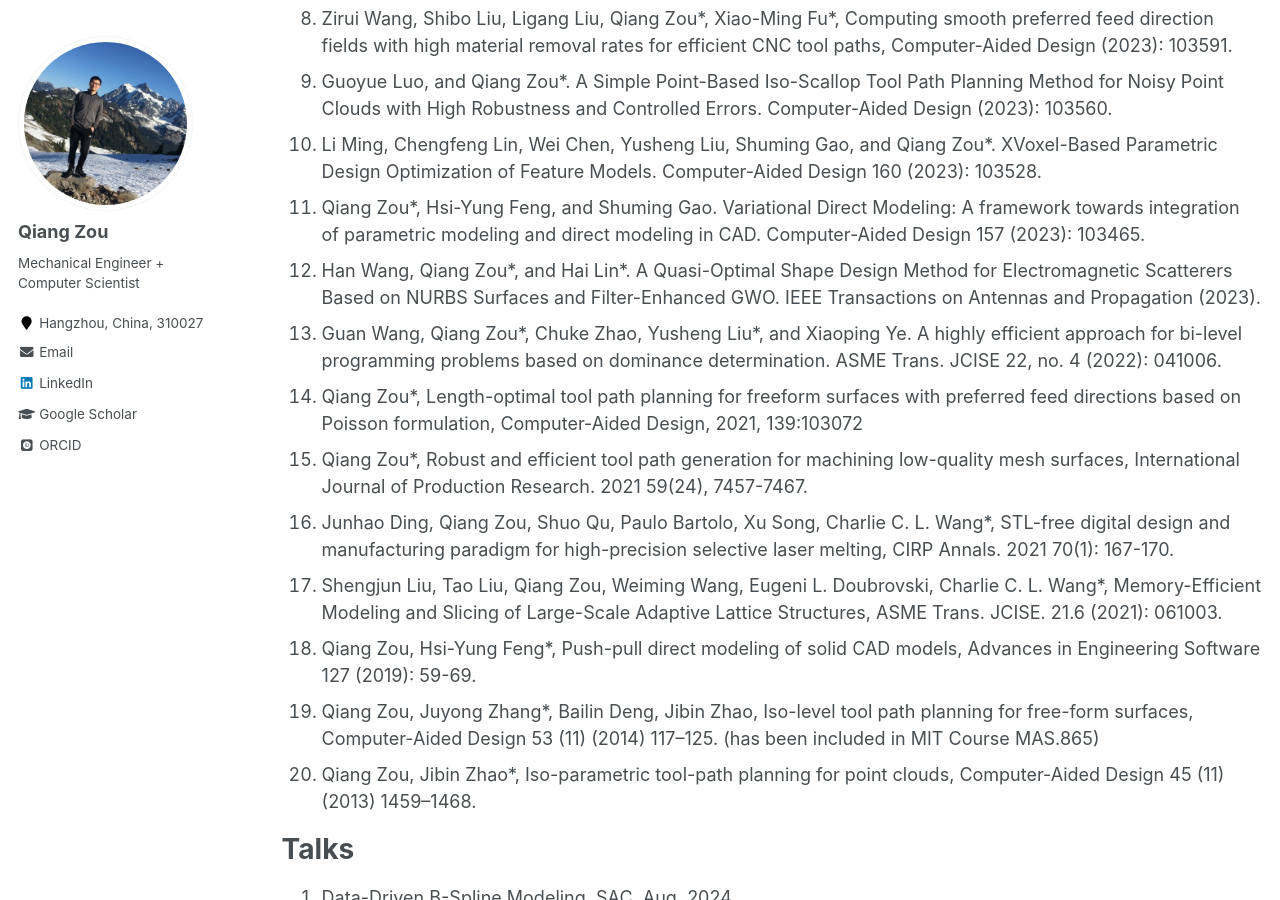
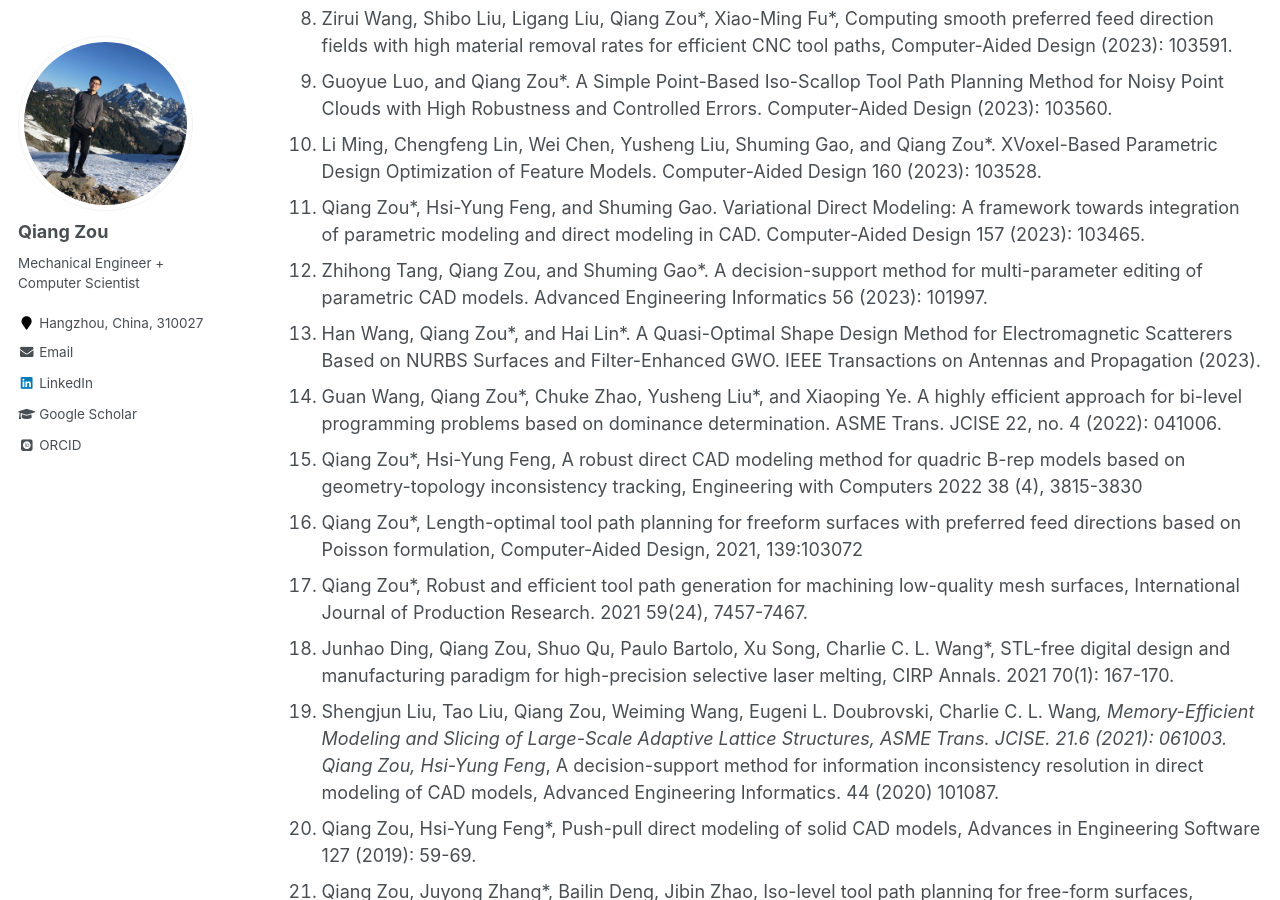
Before and after one commit to Qiang-Zou/Qiang-Zou.github.io, a Jekyll site: the page built from _pages/research.md, in a window 1280 px wide and 900 px high, scrolled down 651 px. Built offline with Jekyll 4.4.1, drawn with Linux system fonts in a browser that asks for light colours; some web fonts are replaced.

Commit message:
Update research.md

```diff
--- a/_pages/research.md
+++ b/_pages/research.md
@@ -25,7 +25,7 @@ See [Google Scholar](https://scholar.google.com/citations?user=9FwFNqAAAAAJ&hl=e
 1. Guoyue Luo, and Qiang Zou\*. A Simple Point-Based Iso-Scallop Tool Path Planning Method for Noisy Point Clouds with High Robustness and Controlled Errors. Computer-Aided Design (2023): 103560.
 1. Li Ming, Chengfeng Lin, Wei Chen, Yusheng Liu, Shuming Gao, and Qiang Zou\*. XVoxel-Based Parametric Design Optimization of Feature Models. Computer-Aided Design 160 (2023): 103528.
 1. Qiang Zou\*, Hsi-Yung Feng, and Shuming Gao. Variational Direct Modeling: A framework towards integration of parametric modeling and direct modeling in CAD. Computer-Aided Design 157 (2023): 103465.
-<!-- 1. Zhihong Tang, Qiang Zou, and Shuming Gao*. A decision-support method for multi-parameter editing of parametric CAD models. Advanced Engineering Informatics 56 (2023): 101997. -->
+1. Zhihong Tang, Qiang Zou, and Shuming Gao*. A decision-support method for multi-parameter editing of parametric CAD models. Advanced Engineering Informatics 56 (2023): 101997.
 1. Han Wang, Qiang Zou\*, and Hai Lin\*. A Quasi-Optimal Shape Design Method for Electromagnetic Scatterers Based on NURBS Surfaces and Filter-Enhanced GWO. IEEE Transactions on Antennas and Propagation (2023).
 <!-- 1. Jincheng Mei, Qiang Zou. 3D CAD: Historical Development and Trends. CCF Communications (2023):10. -->
 <!-- 1. Ziheng Bao, Wu liu, and Qiang Zou\*. Parallel Inverse Evaluation of NURBS Surfaces Based on Matrix Representation. Journal of Computer-Aided Design & Computer Graphics (2023):35. -->
@@ -34,13 +34,13 @@ See [Google Scholar](https://scholar.google.com/citations?user=9FwFNqAAAAAJ&hl=e
 <!-- 1. Qiang Zou*. A note on solid modeling: history, state of the art, future. Journal of Graphics, 2022, 43(6): 987-1001. -->
 <!-- 1. MA Hong-yu , SHEN Li-yong*, JIANG Xin , ZOU Qiang , YUAN Chun-ming. A survey of path planning and feedrate interpolation in computer numerical control. Journal of Graphics, 2022, 43(6): 967-986. -->
 1. Guan Wang, Qiang Zou\*, Chuke Zhao, Yusheng Liu\*, and Xiaoping Ye. A highly efficient approach for bi-level programming problems based on dominance determination. ASME Trans. JCISE 22, no. 4 (2022): 041006.
-<!-- 1. Qiang Zou*, Hsi-Yung Feng, A robust direct CAD modeling method for quadric B-rep models based on geometry-topology inconsistency tracking, Engineering with Computers 2022 38 (4), 3815-3830 -->
+1. Qiang Zou*, Hsi-Yung Feng, A robust direct CAD modeling method for quadric B-rep models based on geometry-topology inconsistency tracking, Engineering with Computers 2022 38 (4), 3815-3830
 1. Qiang Zou*, Length-optimal tool path planning for freeform surfaces with preferred feed directions based on Poisson formulation, Computer-Aided Design, 2021, 139:103072
 1. Qiang Zou*, Robust and efficient tool path generation for machining low-quality mesh surfaces, International Journal of Production Research. 2021 59(24), 7457-7467.
 1. Junhao Ding, Qiang Zou, Shuo Qu, Paulo Bartolo, Xu Song, Charlie C. L. Wang*, STL-free digital design and manufacturing paradigm for high-precision selective laser melting, CIRP Annals. 2021 70(1): 167-170.
 1. Shengjun Liu, Tao Liu, Qiang Zou, Weiming Wang, Eugeni L. Doubrovski, Charlie C. L. Wang*, Memory-Efficient Modeling and Slicing of Large-Scale Adaptive Lattice Structures, ASME Trans. JCISE. 21.6 (2021): 061003.
 <!-- 1. Cheng Su, Xin Jiang*, Guanying Huo, Qiang Zou, Zhiming Zheng, Hsi-Yung Feng, Accurate model construction of deformed aero-engine blades for remanufacturing, International Journal of Advanced Manufacturing Technology. 106 (2020) 3239-3251. -->
-<!-- Qiang Zou, Hsi-Yung Feng*, A decision-support method for information inconsistency resolution in direct modeling of CAD models, Advanced Engineering Informatics. 44 (2020) 101087. -->
+Qiang Zou, Hsi-Yung Feng*, A decision-support method for information inconsistency resolution in direct modeling of CAD models, Advanced Engineering Informatics. 44 (2020) 101087.
 <!-- 1. Qiang Zou, Hsi-Yung Feng*, Variational B-rep model analysis for direct modeling using geometric perturbation, Journal of Computational Design and Engineering. 6 (4) (2019) 606-616. -->
 1. Qiang Zou, Hsi-Yung Feng*, Push-pull direct modeling of solid CAD models, Advances in Engineering Software 127 (2019): 59-69.
 <!-- 1. Jibin Zhao*, Qiang Zou, Lun Li, Bo Zhou, Tool path planning based on conformal parameterization for meshes, Chinese Journal of Aeronautics 28 (5) (2015) 1555–1563. -->
```
